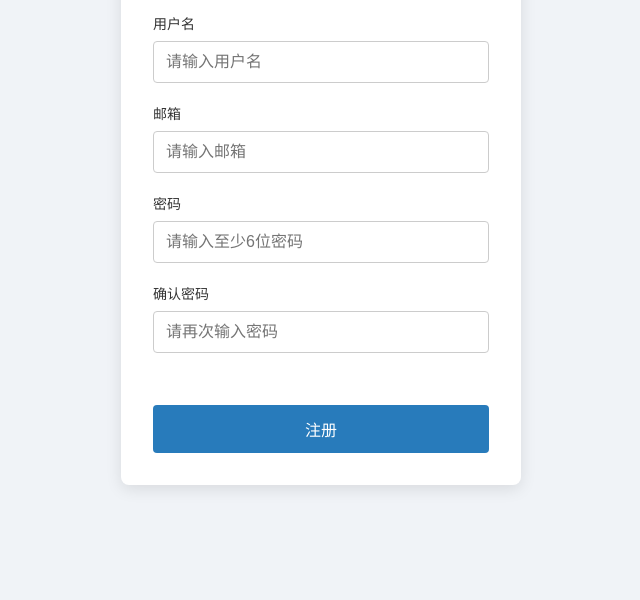
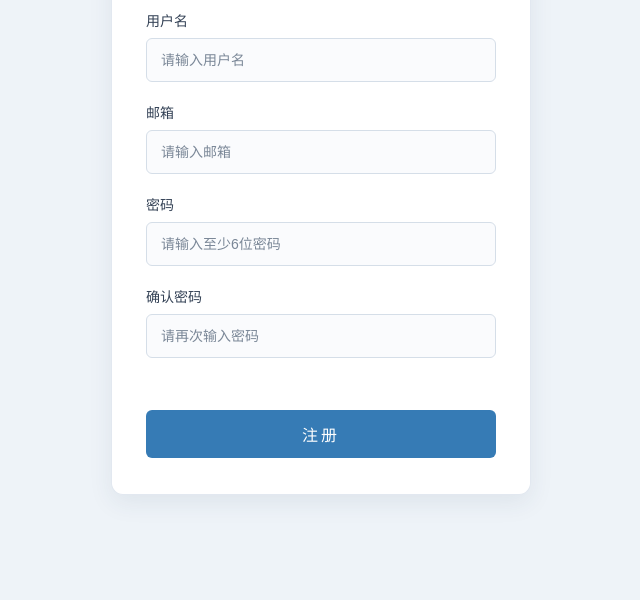
Before and after one commit to bairiyuan/register, a plain HTML site: page index.html in a window 1280 px wide. Shown: the part 200-800 px from the top of the page, without its empty margins (319-959 px from the left). Drawn offline with Linux system fonts and the light colour scheme.

Commit message:
调整注册页面样式

```diff
--- a/style.css
+++ b/style.css
@@ -11,23 +11,27 @@ body {
     justify-content: center;
     align-items: center;
     font-family: "Microsoft YaHei", Arial, sans-serif;
-    background-color: #f0f3f7;
-    color: #333;
+    background-color: #eef3f8;
+    color: #334155;
 }
 
 .register-box {
-    width: 400px;
+    width: 420px;
     max-width: 100%;
-    padding: 32px;
+    padding: 36px 34px;
     background-color: white;
-    border-radius: 8px;
-    box-shadow: 0 4px 16px rgba(0, 0, 0, 0.1);
+    border: 1px solid #e2e8f0;
+    border-top: 4px solid #5088bd;
+    border-radius: 12px;
+    box-shadow: 0 8px 24px rgba(44, 67, 92, 0.08);
 }
 
 h1 {
     margin: 0 0 28px;
     text-align: center;
     font-size: 26px;
+    color: #2d4e6e;
+    letter-spacing: 2px;
 }
 
 .form-item {
@@ -38,29 +42,41 @@ label {
     display: block;
     margin-bottom: 8px;
     font-size: 14px;
+    font-weight: 500;
 }
 
 input {
     width: 100%;
-    padding: 11px 12px;
-    border: 1px solid #ccc;
-    border-radius: 4px;
+    padding: 12px 14px;
+    border: 1px solid #d5dee8;
+    border-radius: 6px;
+    background-color: #fafbfd;
+    color: #334155;
+    font-family: inherit;
     font-size: 16px;
+}
+
+input::placeholder {
+    color: #7a8797;
+    font-size: 14px;
 }
 
 input:focus {
     outline: 2px solid #b6d7f5;
     border-color: #327fc2;
+    background-color: white;
 }
 
 button {
     width: 100%;
     padding: 12px;
     border: none;
-    border-radius: 4px;
-    background-color: #287bbb;
+    border-radius: 6px;
+    background-color: #367bb5;
     color: white;
     font-size: 16px;
+    font-family: inherit;
+    letter-spacing: 3px;
     cursor: pointer;
 }
 
@@ -84,3 +100,9 @@ button:focus-visible {
 #message.success {
     color: #287a43;
 }
+
+@media (max-width: 480px) {
+    .register-box {
+        padding: 28px 24px;
+    }
+}
```
